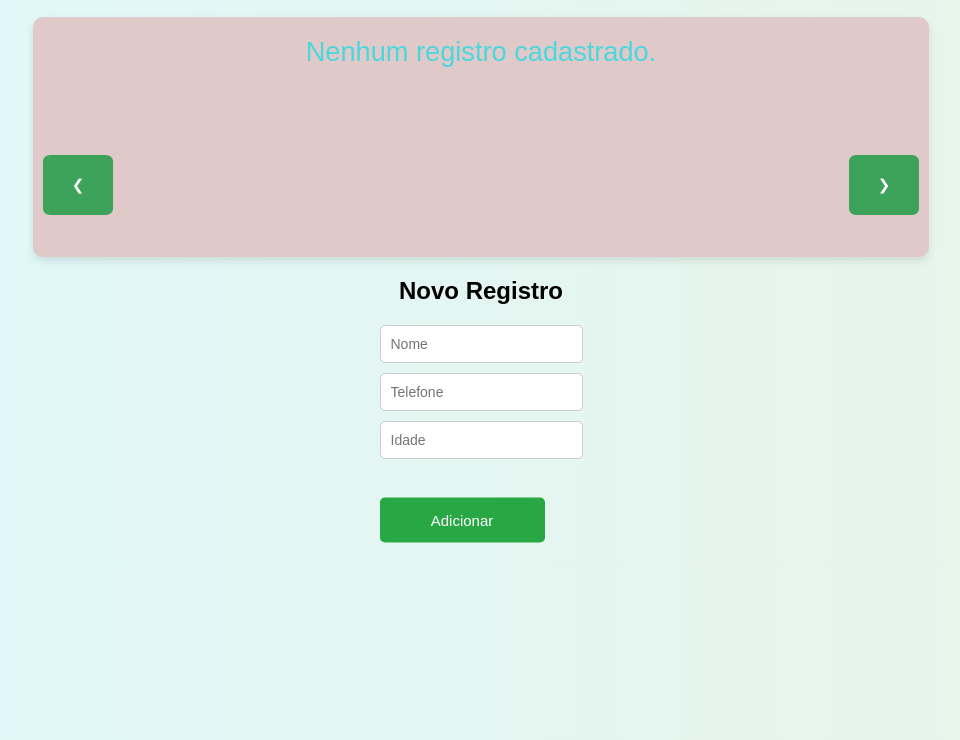
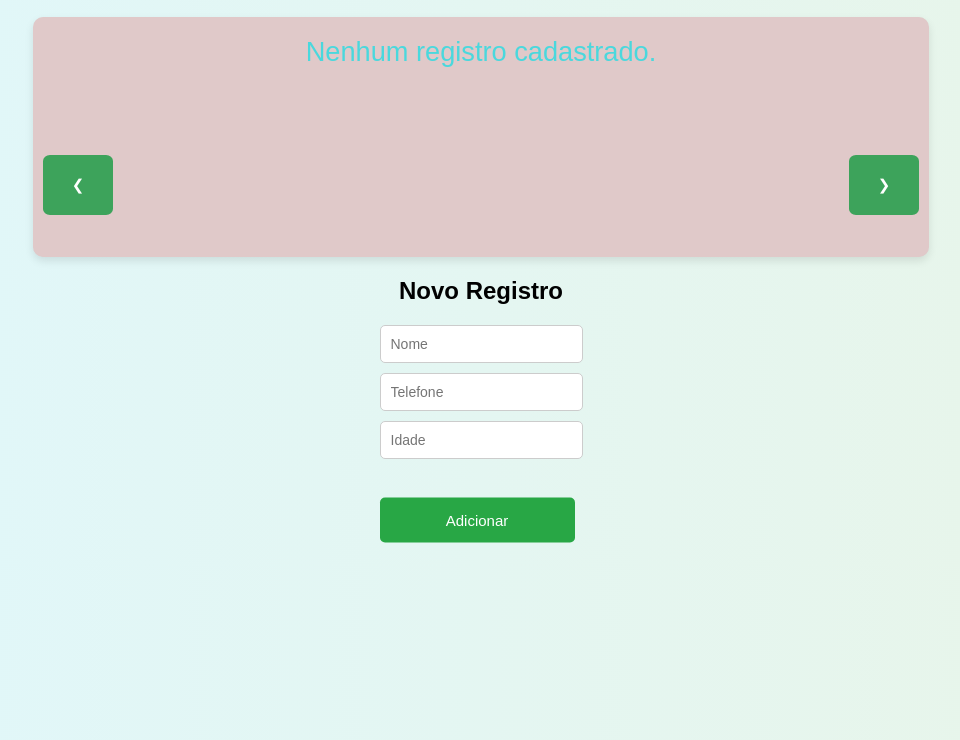
Before and after one commit to edsonsilva1987/lista, a plain HTML site: page index.html in a window 1280 px wide. Shown: the part 60-800 px from the top of the page, without its empty margins (159-1119 px from the left). Drawn offline with Linux system fonts and the light colour scheme.

Commit message:
Update estilo.css

```diff
--- a/estilo.css
+++ b/estilo.css
@@ -118,7 +118,7 @@ button[type="submit"] {
   border-radius: 5px;
   cursor: pointer;
   margin-top: 25%;
-  width: 11em;
+  width: 13em;
   height: 3em;
   position:relative;
 
```
